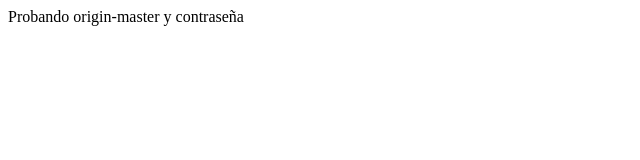
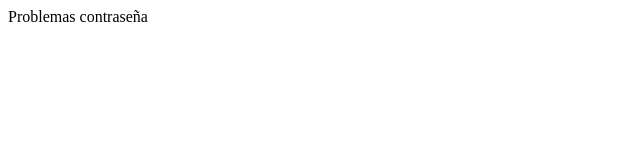
Before and after one commit to tolchak/ProyectoDemoCursoPrework, a plain HTML site: page index.html in a window 1280 px wide. Shown: the whole page, without its empty margins (0-640 px from the left). Drawn offline with Linux system fonts and the light colour scheme.

Commit message:
contraseña

```diff
--- a/index.html
+++ b/index.html
@@ -6,6 +6,6 @@
     <title>Hola Mundo</title>
 </head>
 <body>
-    <article>Probando origin-master y contraseña</article>
+    <article>Problemas contraseña</article>
 </body>
 </html>
```
